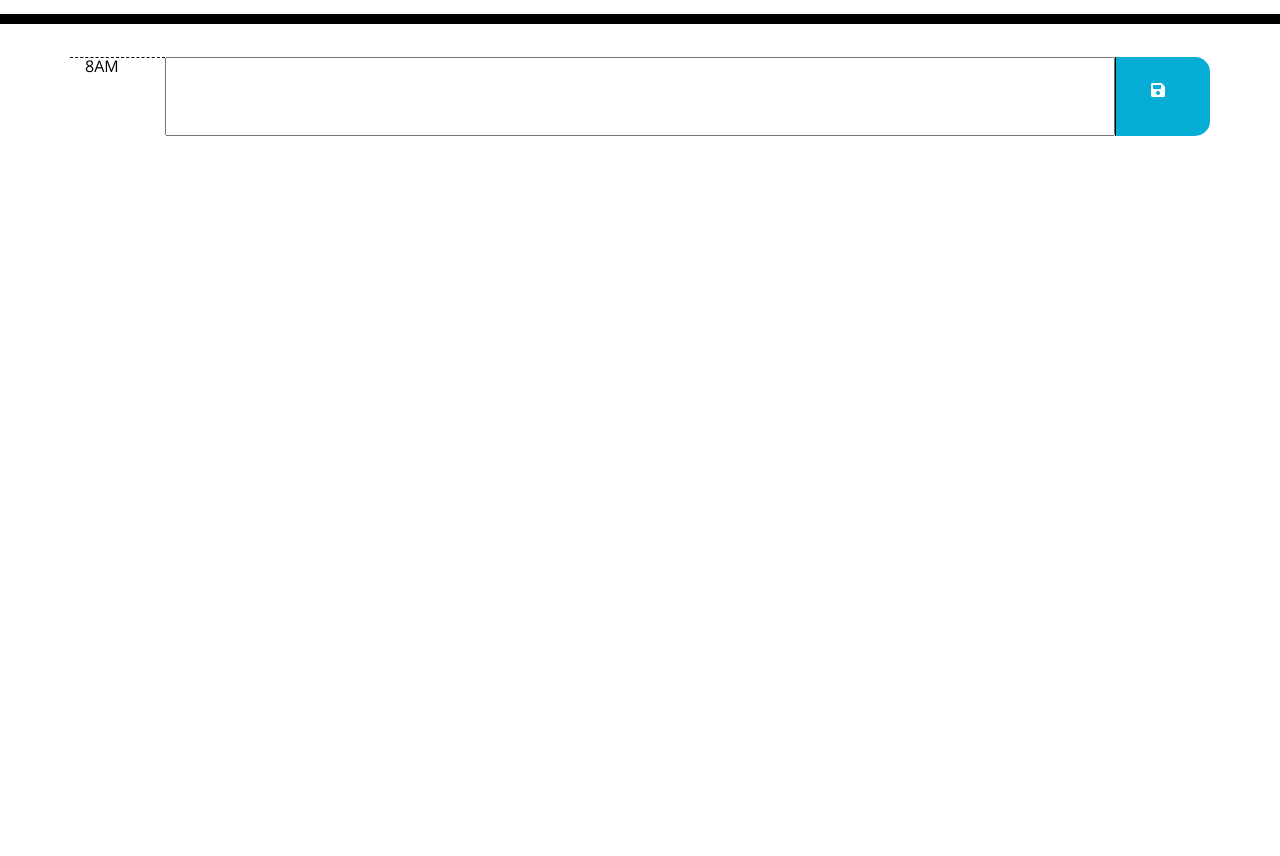
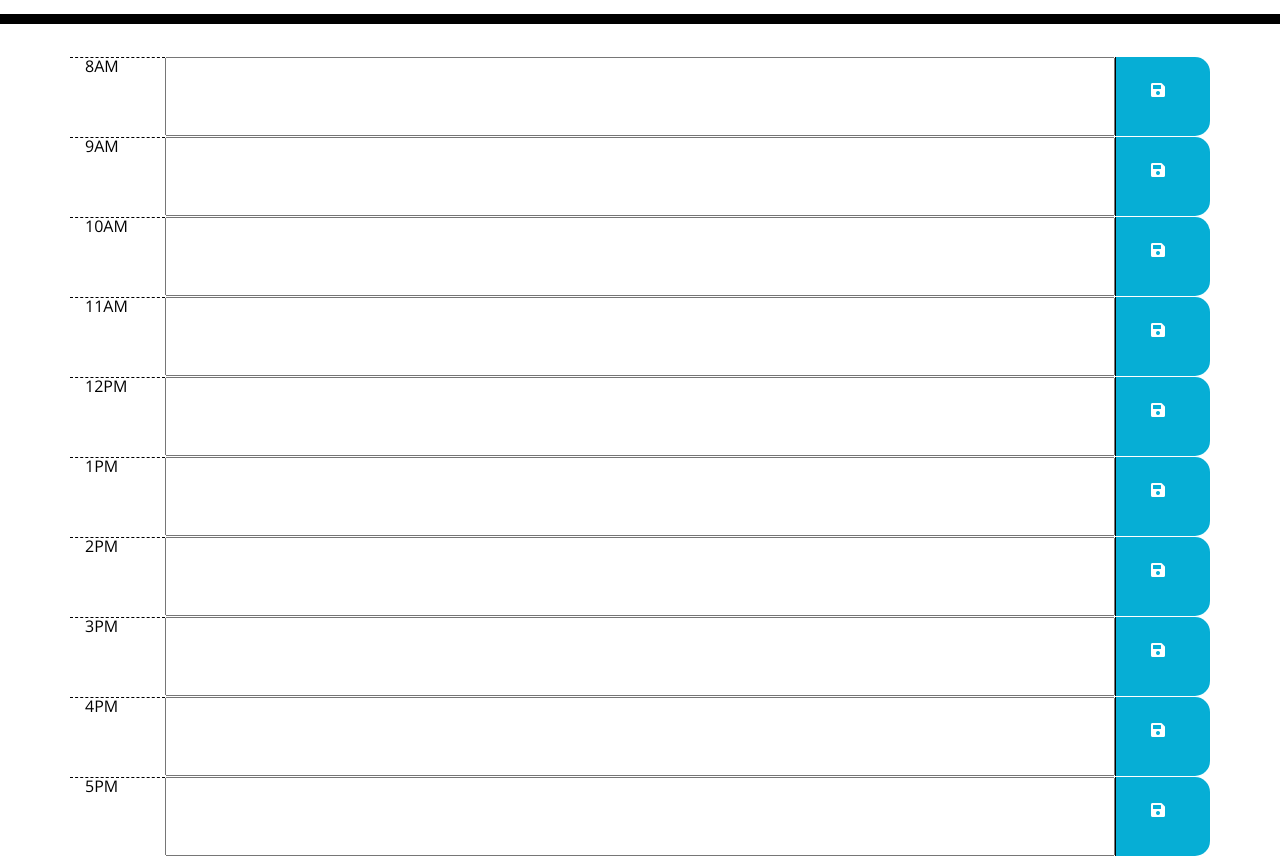
Before and after one commit to HannahCloves/05-Day-Planner, a plain HTML site: page index.html in a window 1280 px wide. Shown: the part 280-1136 px from the top of the page. Before the commit the page ends 800 px from the top, so only its background shows below. Drawn offline with nearby package versions, Linux system fonts and the light colour scheme.

Commit message:
rows added for 9am-5pm

```diff
--- a/index.html
+++ b/index.html
@@ -20,13 +20,55 @@
     <p id="currentDay" class="lead"></p>
   </header>
   <div class="container">
-
-    <!-- Timeblocks go here -->
-    <div class ="row">
+    <div class="row">
       <div class="col-md-1 hour">8AM</div>
       <input class="col-md-10">
-      <div class= "col-md-1 saveBtn"><i class="fas fa-save"></i></div>
-
+      <div class="col-md-1 saveBtn"><i class="fas fa-save"></i></div>
+    </div>
+    <div class="row">
+      <div class="col-md-1 hour">9AM</div>
+      <input class="col-md-10">
+      <div class="col-md-1 saveBtn"><i class="fas fa-save"></i></div>
+    </div>
+    <div class="row">
+      <div class="col-md-1 hour">10AM</div>
+      <input class="col-md-10">
+      <div class="col-md-1 saveBtn"><i class="fas fa-save"></i></div>
+    </div>
+    <div class="row">
+      <div class="col-md-1 hour">11AM</div>
+      <input class="col-md-10">
+      <div class="col-md-1 saveBtn"><i class="fas fa-save"></i></div>
+    </div>
+    <div class="row">
+      <div class="col-md-1 hour">12PM</div>
+      <input class="col-md-10">
+      <div class="col-md-1 saveBtn"><i class="fas fa-save"></i></div>
+    </div>
+    <div class="row">
+      <div class="col-md-1 hour">1PM</div>
+      <input class="col-md-10">
+      <div class="col-md-1 saveBtn"><i class="fas fa-save"></i></div>
+    </div>
+    <div class="row">
+      <div class="col-md-1 hour">2PM</div>
+      <input class="col-md-10">
+      <div class="col-md-1 saveBtn"><i class="fas fa-save"></i></div>
+    </div>
+    <div class="row">
+      <div class="col-md-1 hour">3PM</div>
+      <input class="col-md-10">
+      <div class="col-md-1 saveBtn"><i class="fas fa-save"></i></div>
+    </div>
+    <div class="row">
+      <div class="col-md-1 hour">4PM</div>
+      <input class="col-md-10">
+      <div class="col-md-1 saveBtn"><i class="fas fa-save"></i></div>
+    </div>
+    <div class="row">
+      <div class="col-md-1 hour">5PM</div>
+      <input class="col-md-10">
+      <div class="col-md-1 saveBtn"><i class="fas fa-save"></i></div>
     </div>
 
     <script src="https://code.jquery.com/jquery-3.4.1.min.js"></script>
```
